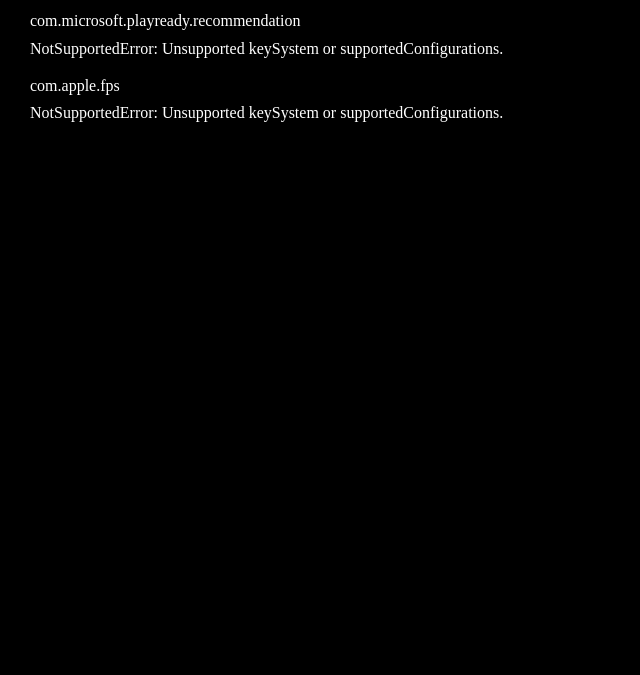
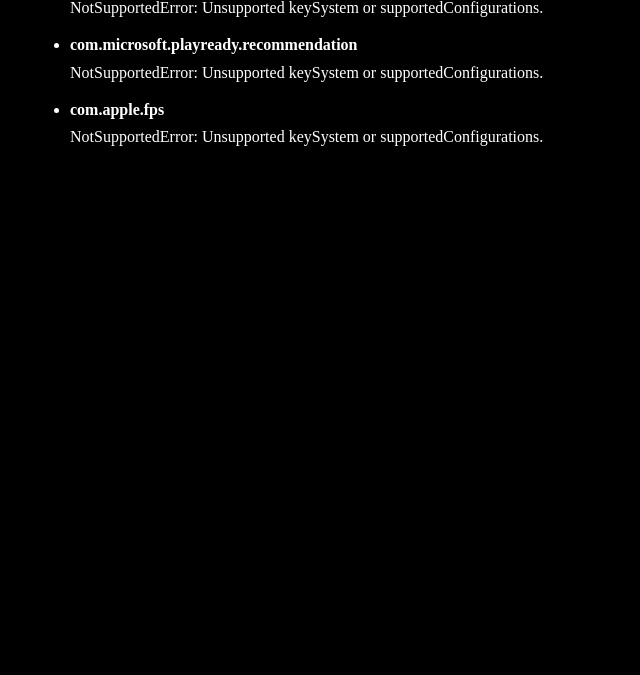
Before and after one commit to vvideo/hdcp, a website: page index.html in a window 1280 px wide. Shown: the part 125-800 px from the top of the page, without its empty margins (0-640 px from the left). Drawn offline with Linux system fonts and the light colour scheme.

Commit message:
Small fixes

```diff
--- a/index.html
+++ b/index.html
@@ -27,23 +27,31 @@
         margin-top: 10px;
         line-height: 1.7em;
     }
+
+    .keysystem-label {
+        font-weight: bold;
+    }
   </style>
 </head>
 <body>
     <div class="page">
         <h1>Check HDCP versions</h1>
-        <div class="keysystem">
+
+        Key systems:
+        <ul>
+            <li class="keysystem">
                 <div class="keysystem-label">com.widevine.alpha</div>
                 <div class="keysytem-result" id="widevine-result"></div>
-        </div>
-        <div class="keysystem">
+            </li>
+            <li class="keysystem">
                 <div class="keysystem-label">com.microsoft.playready.recommendation</div>
                 <div class="keysytem-result" id="playready-result"></div>
-        </div>
-        <div class="keysystem">
+            </li>
+            <li class="keysystem">
                 <div class="keysystem-label">com.apple.fps</div>
                 <div class="keysytem-result" id="fairplay-result"></div>
-        </div>
+            </li>
+        </ul>
     </div>
     <script type="module">
         import { checkAllHdcpVersions } from './dist/index.esm.js';
```
Lines whose indentation alone changed are shown as unchanged.
